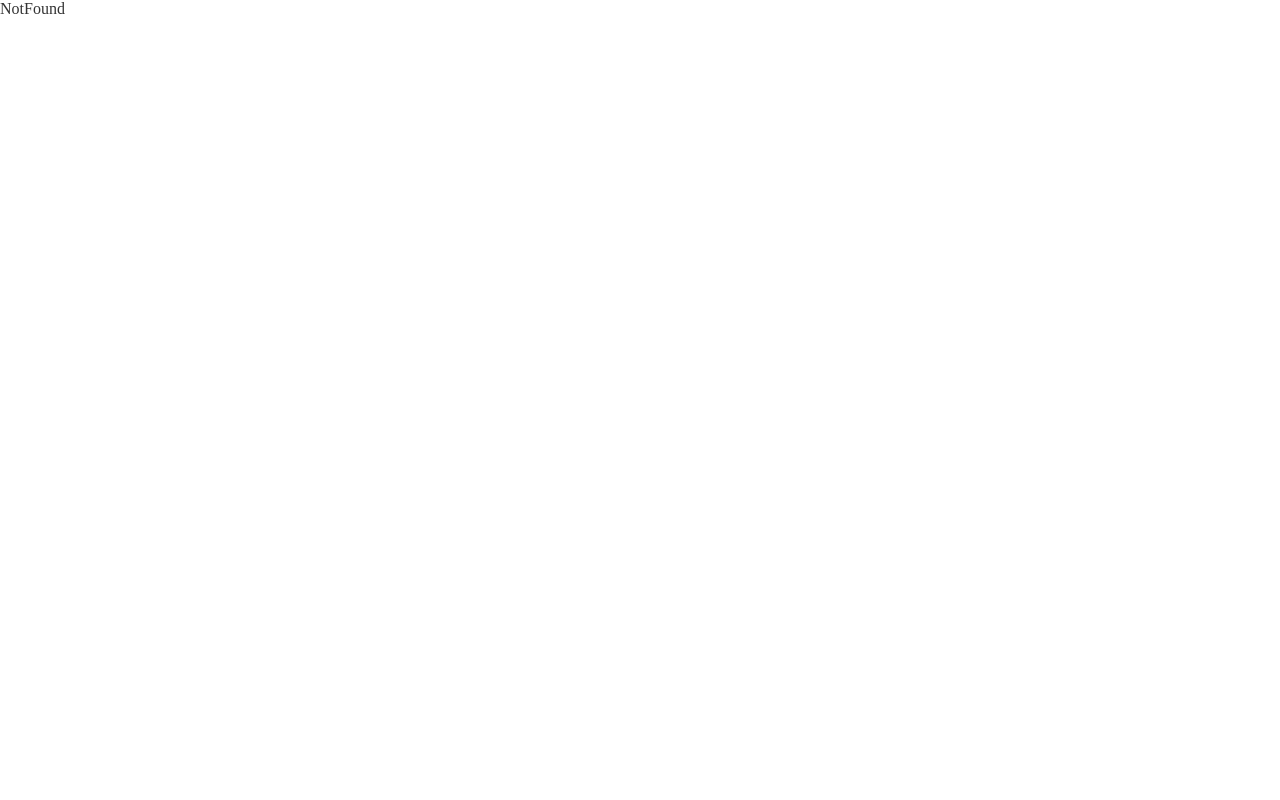
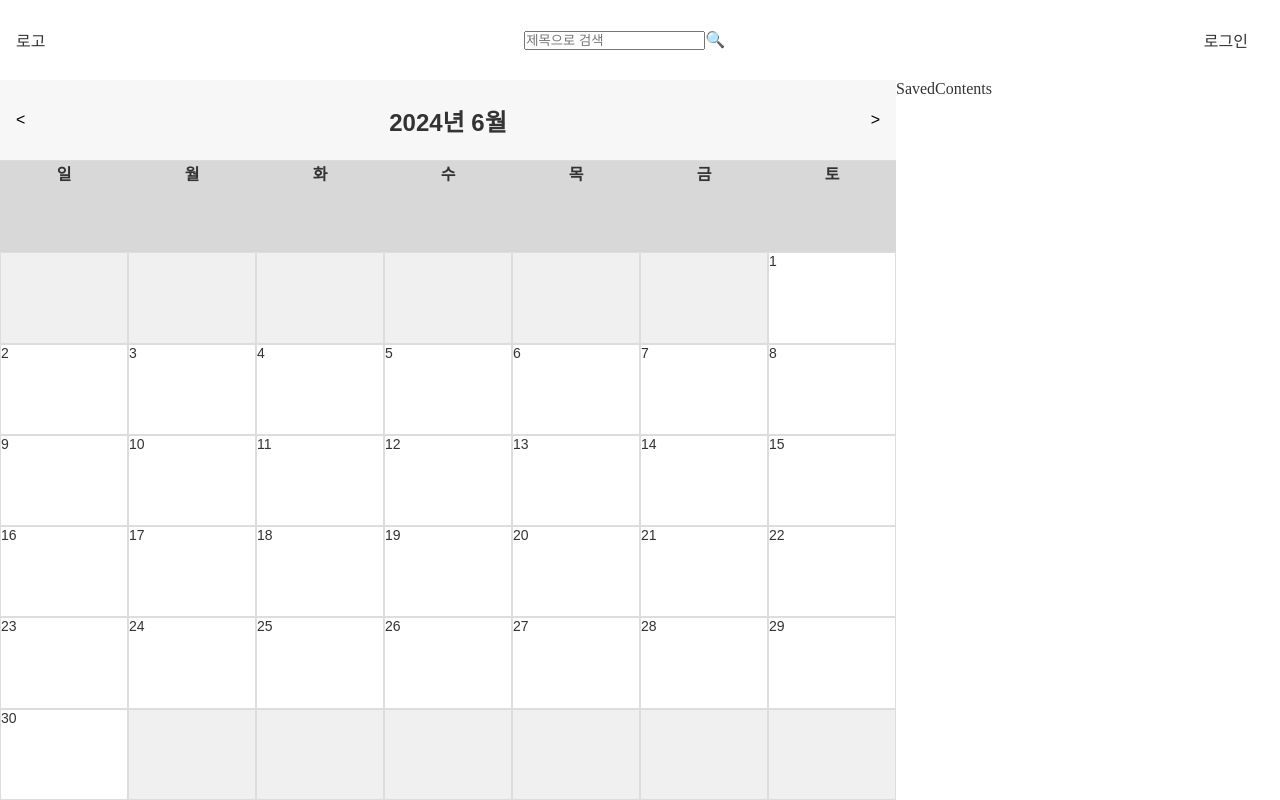
Before and after one commit to cheolgyun7/MyMovieTv, a React (Create React App) app: page /mycalendar in a window 1280 px wide. Built offline with nearby package versions, Linux system fonts and the light colour scheme; a web font is replaced by a local one.

Commit message:
feat:마이페이 달력추가

```diff
--- /dev/null
+++ b/src/component/calendar/Calendar.tsx
@@ -0,0 +1,88 @@
+import React, { useState } from 'react';
+import './calendar.css';
+
+const generateCalendarMatrix = (year: number, month: number) => {
+  const startDate = new Date(year, month, 1);
+  const endDate = new Date(year, month + 1, 0);
+  const daysInMonth = endDate.getDate();
+  const startDay = startDate.getDay();
+  const calendarMatrix: (number | null)[] = [];
+
+  // Fill the calendar with empty slots before the first day of the month
+  for (let i = 0; i < startDay; i++) {
+    calendarMatrix.push(null);
+  }
+
+  // Fill the calendar with the actual days
+  for (let day = 1; day <= daysInMonth; day++) {
+    calendarMatrix.push(day);
+  }
+
+  // Fill the calendar with empty slots after the last day of the month
+  const endDay = endDate.getDay();
+  for (let i = endDay + 1; i < 7; i++) {
+    calendarMatrix.push(null);
+  }
+
+  // Split the calendar into weeks
+  const weeks = [];
+  for (let i = 0; i < calendarMatrix.length; i += 7) {
+    weeks.push(calendarMatrix.slice(i, i + 7));
+  }
+
+  return weeks;
+};
+
+interface CalendarProps {
+  currentDate: Date;
+  onMonthChange: (newDate: Date) => void;
+}
+
+const Calendar: React.FC<CalendarProps> = ({ currentDate, onMonthChange }) => {
+  const year = currentDate.getFullYear();
+  const month = currentDate.getMonth();
+
+  const weeks = generateCalendarMatrix(year, month);
+
+  const handlePrevMonth = () => {
+    onMonthChange(new Date(year, month - 1));
+  };
+
+  const handleNextMonth = () => {
+    onMonthChange(new Date(year, month + 1));
+  };
+
+  return (
+    <div className='calendar'>
+      <header className='header'>
+        <button onClick={handlePrevMonth}>{'<'}</button>
+        <h2>{`${year}년 ${month + 1}월`}</h2>
+        <button onClick={handleNextMonth}>{'>'}</button>
+      </header>
+      <div className='calendar-grid'>
+        <div className='calendar-header'>
+          <div>일</div>
+          <div>월</div>
+          <div>화</div>
+          <div>수</div>
+          <div>목</div>
+          <div>금</div>
+          <div>토</div>
+        </div>
+        {weeks.map((week, index) => (
+          <div key={index} className='calendar-week'>
+            {week.map((day, idx) => (
+              <div
+                key={idx}
+                className={`calendar-day ${day === null ? 'empty' : ''}`}>
+                {day !== null ? day : ''}
+              </div>
+            ))}
+          </div>
+        ))}
+      </div>
+    </div>
+  );
+};
+
+export default Calendar;
--- /dev/null
+++ b/src/component/calendar/calendar.css
@@ -0,0 +1,63 @@
+/* Calendar.css */
+.calendar {
+  display: flex;
+  width: 70%;
+  flex-direction: column;
+  height: 100%;
+  margin: 0;
+  font-family: Arial, sans-serif;
+}
+
+.header {
+  display: flex;
+  justify-content: space-between;
+  align-items: center;
+  background-color: #f7f7f7;
+  border-bottom: 1px solid #ddd;
+}
+
+.header h2 {
+  margin: 0;
+}
+
+button {
+  background: none;
+  border: none;
+  font-size: 16px;
+  cursor: pointer;
+}
+
+button:focus {
+  outline: none;
+}
+
+.calendar-grid {
+  display: grid;
+  grid-template-columns: repeat(7, 1fr);
+  grid-auto-rows: 1fr; /* Automatically adjust row height */
+  flex: 1; /* Take up remaining space */
+}
+
+.calendar-header {
+  display: contents;
+  font-weight: bold;
+  text-align: center;
+}
+.calendar-header div {
+  background-color: rgb(216, 216, 216);
+}
+
+.calendar-week {
+  display: contents;
+}
+
+.calendar-day {
+  display: flex;
+  border: 1px solid #ddd;
+  text-align: center;
+  font-size: 14px;
+}
+
+.empty {
+  background-color: #f0f0f0;
+}
--- a/src/component/common/Header.tsx
+++ b/src/component/common/Header.tsx
@@ -36,6 +36,14 @@ const Header = () => {
   const handleLogin = () => {
     navigate('/auth');
   };
+  const handleMypage = (menu: string) => {
+    if (menu == 'mycalendar') {
+      navigate('/mycalendar');
+    } else {
+      navigate('/mypage');
+    }
+    setMyInfoToggle(!myInfoToggle);
+  };
   return (
     <header>
       <div className='logoDiv'>
@@ -52,8 +60,16 @@ const Header = () => {
           )}
           {myInfoToggle && (
             <ul className='dropdown-menu'>
-              <li className='link_Button'>내 달력 보기</li>
-              <li className='link_Button'>내 정보 수정</li>
+              <li
+                className='link_Button'
+                onClick={() => handleMypage('mycalendar')}>
+                내 달력 보기
+              </li>
+              <li
+                className='link_Button'
+                onClick={() => handleMypage('mypage')}>
+                내 정보 수정
+              </li>
               <li onClick={handleLogout} className='link_Button'>
                 로그아웃
               </li>
--- a/src/component/common/SearchInput.tsx
+++ b/src/component/common/SearchInput.tsx
@@ -12,6 +12,8 @@ const SearchInput = () => {
   const handleKeyPress = (e: React.KeyboardEvent<HTMLInputElement>) => {
     if (e.key === 'Enter') {
       handleSearch();
+    } else {
+      console.log('qw');
     }
   };
 
--- a/src/component/media/MediaItem.tsx
+++ b/src/component/media/MediaItem.tsx
@@ -19,7 +19,7 @@ const MediaItem: React.FC<MediaItemProps> = ({ item }) => {
     <div className='wrapper'>
       <div className={`CardBox ${flipped ? 'flipped' : ''}`}>
         <div className='card_Front' onClick={handleFlip}>
-          <p className='info'>
+          <div className='info'>
             <div className='image-container'>
               <img
                 alt={item.name}
@@ -27,7 +27,7 @@ const MediaItem: React.FC<MediaItemProps> = ({ item }) => {
               />
             </div>
             <IoIosInformationCircle size={24} />
-          </p>
+          </div>
         </div>
         <div className='card_Back' onClick={handleFlip}>
           <div className='info'>
--- /dev/null
+++ b/src/component/saved/SavedContents.tsx
@@ -0,0 +1,7 @@
+import React from 'react';
+
+const SavedContents = () => {
+  return <div>SavedContents</div>;
+};
+
+export default SavedContents;
--- /dev/null
+++ b/src/pages/Mypage.tsx
@@ -0,0 +1,7 @@
+import React from 'react';
+
+const Mypage = () => {
+  return <div>Mypage</div>;
+};
+
+export default Mypage;
--- /dev/null
+++ b/src/pages/mycalendar/MyCalendar.tsx
@@ -0,0 +1,17 @@
+import React, { useState } from 'react';
+import Calendar from '../../component/calendar/Calendar';
+import './mycalendar.css';
+import SavedContents from '../../component/saved/SavedContents';
+
+const MyCalendar: React.FC = () => {
+  const [currentDate, setCurrentDate] = useState(new Date());
+
+  return (
+    <div className='my-calendar-container'>
+      <Calendar currentDate={currentDate} onMonthChange={setCurrentDate} />
+      <SavedContents />
+    </div>
+  );
+};
+
+export default MyCalendar;
--- /dev/null
+++ b/src/pages/mycalendar/mycalendar.css
@@ -0,0 +1,8 @@
+.my-calendar-container {
+  display: flex;
+
+  height: calc(100vh - 80px);
+  max-height: calc(100vh - 80px);
+  margin: 0;
+  padding: 0;
+}
--- a/src/shared/Router.tsx
+++ b/src/shared/Router.tsx
@@ -3,6 +3,8 @@ import Layout from '../component/common/Layout';
 import MediaList from '../component/media/MediaList';
 import NotFound from '../component/common/NotFound';
 import AuthPage from '../component/auth/AuthPage';
+import Mypage from '../pages/Mypage';
+import MyCalendar from '../pages/mycalendar/MyCalendar';
 
 export default function Router() {
   return (
@@ -10,8 +12,11 @@ export default function Router() {
       <Routes>
         <Route element={<Layout />}>
           <Route path='/' element={<MediaList />} />
+          <Route path='/mypage' element={<Mypage />} />
+          <Route path='/mycalendar' element={<MyCalendar />} />
         </Route>
         <Route path='/auth' element={<AuthPage />} />
+        <Route />
         <Route path='*' element={<NotFound />} />
       </Routes>
     </BrowserRouter>
```
